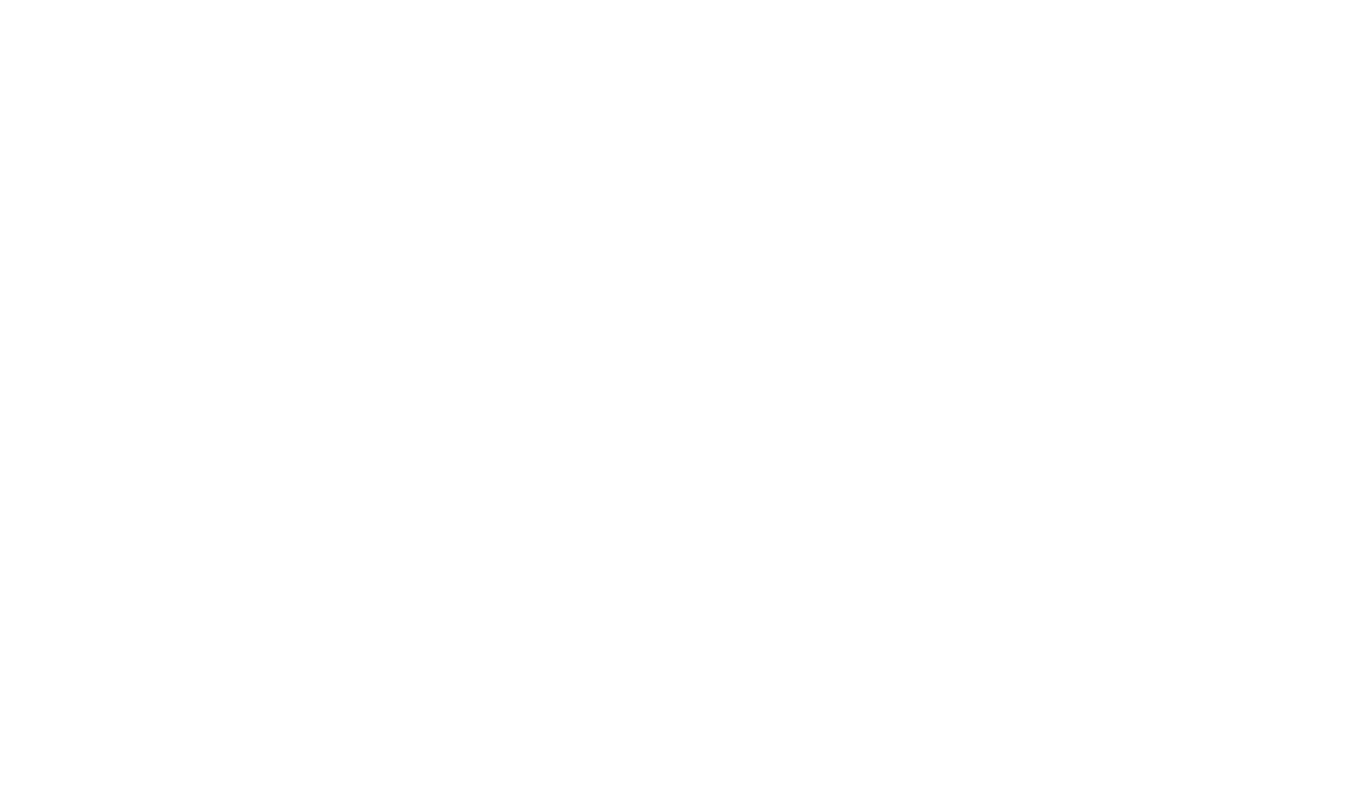
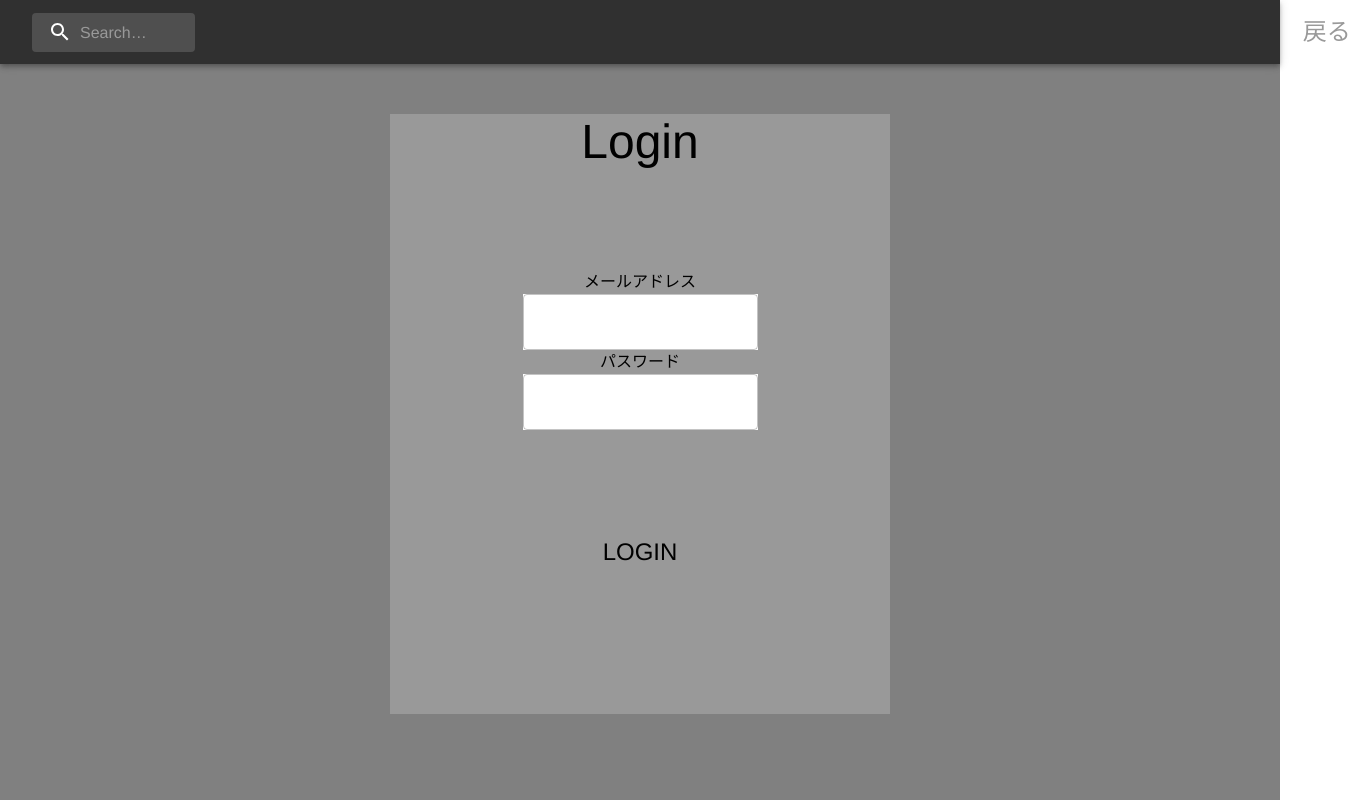
Before and after one commit to yamajunn/app-work, a React (Create React App) app: page /login in a window 1280 px wide. Before the commit this address had no page. Shown: the whole page, 1359 px wide, since content can reach past the window. Built offline with nearby package versions, Linux system fonts and the light colour scheme.

Commit message:
add login

```diff
--- a/src/App.tsx
+++ b/src/App.tsx
@@ -6,6 +6,7 @@ import { Route, Routes } from "react-router-dom";
 import { TopPage } from "./pages/TopPage";
 import { SamplePage } from "./pages/SamplePage";
 import { PianoPage } from "./pages/PianoPage";
+import { LoginPage } from "./pages/LoginPage";
 
 // Appのメインの実装（表示する画面とpathを定義）
 export const App = () => {
@@ -18,6 +19,8 @@ export const App = () => {
         <Route path="/sample" element={<SamplePage />} />
         {/* ピアノページ */}
         <Route path="/piano" element={<PianoPage />} />
+        {/* ログインページ */}
+        <Route path="/login" element={<LoginPage />} />
       </Routes>
     </Box>
   );
--- a/src/modules/login/Main.tsx
+++ b/src/modules/login/Main.tsx
@@ -7,11 +7,13 @@ export const Main = () => {
                 <Typography className="LoginText" variant="h3">Login</Typography>
                 <Box className="TextBox">
                     <Typography>メールアドレス</Typography>
-                    <TextField></TextField>
+                    <TextField className="Text" ></TextField>
                     <Typography>パスワード</Typography>
-                    <TextField></TextField>
+                    <TextField className="Text"></TextField>
                 </Box>
-                <Button className="LoginButton">Login</Button>
+                <Button className="LoginButton">
+                    <Typography variant="h5">Login</Typography>
+                </Button>
             </Box>
         </Box>
     );
@@ -27,13 +29,22 @@ const sx: SxProps<Theme> = {
         height: "600px",
         margin: "50px auto",
         backgroundColor: "#999999",
+        textAlign: "center",
     },
     ".LoginText": {
         textAlign: "center",
-        margin: "20px",
-        color: "#FFF",
+        margin: "0 0 100px",
+
     },
     ".TextBox": {
         textAlign: "center",
-    }
+        margin: "0 0 100px",
+    },
+    ".Text": {
+        backgroundColor: "#FFF",
+    },
+    ".LoginButton": {
+
+        color: "#000"
+    },
 };
```
